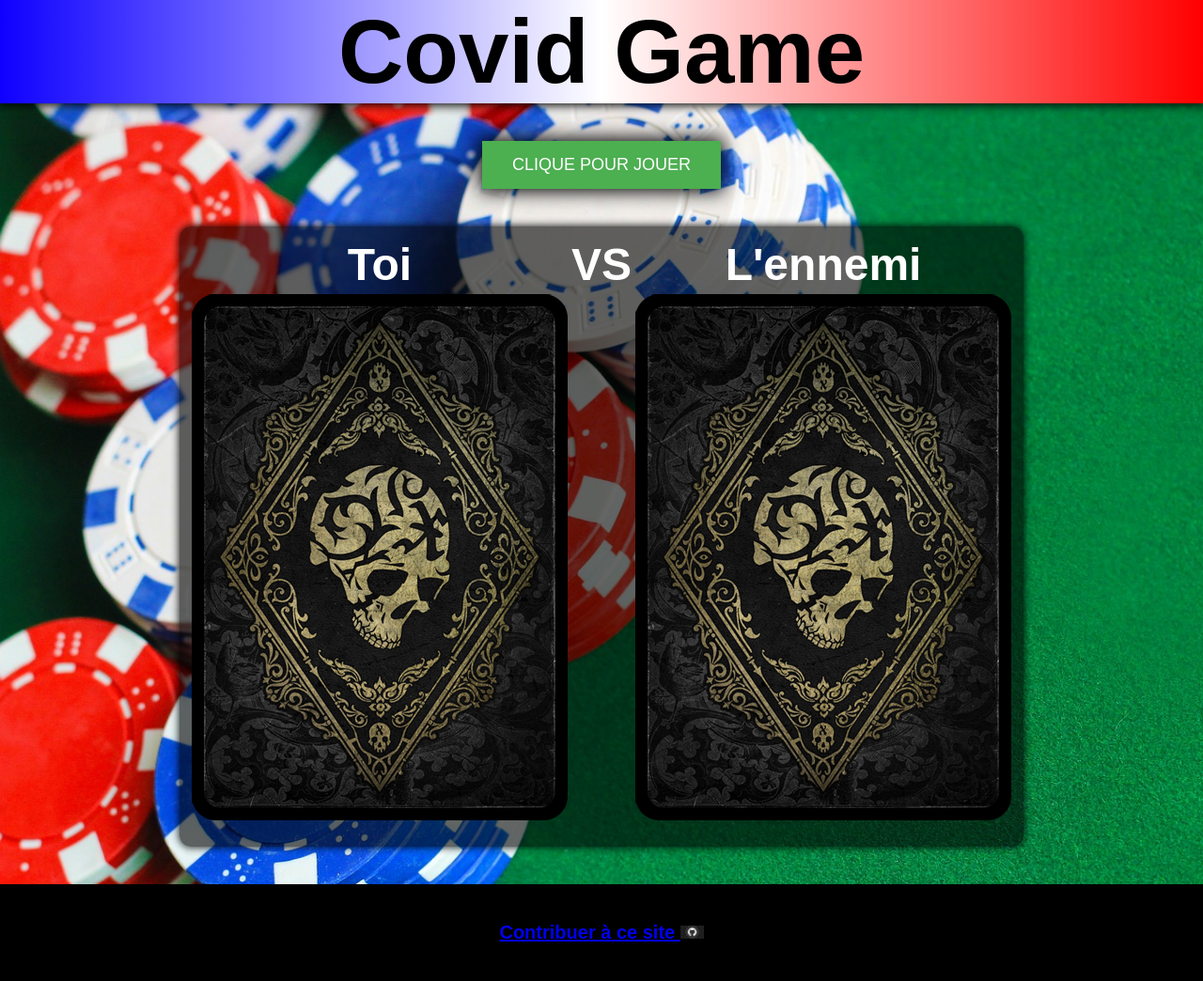
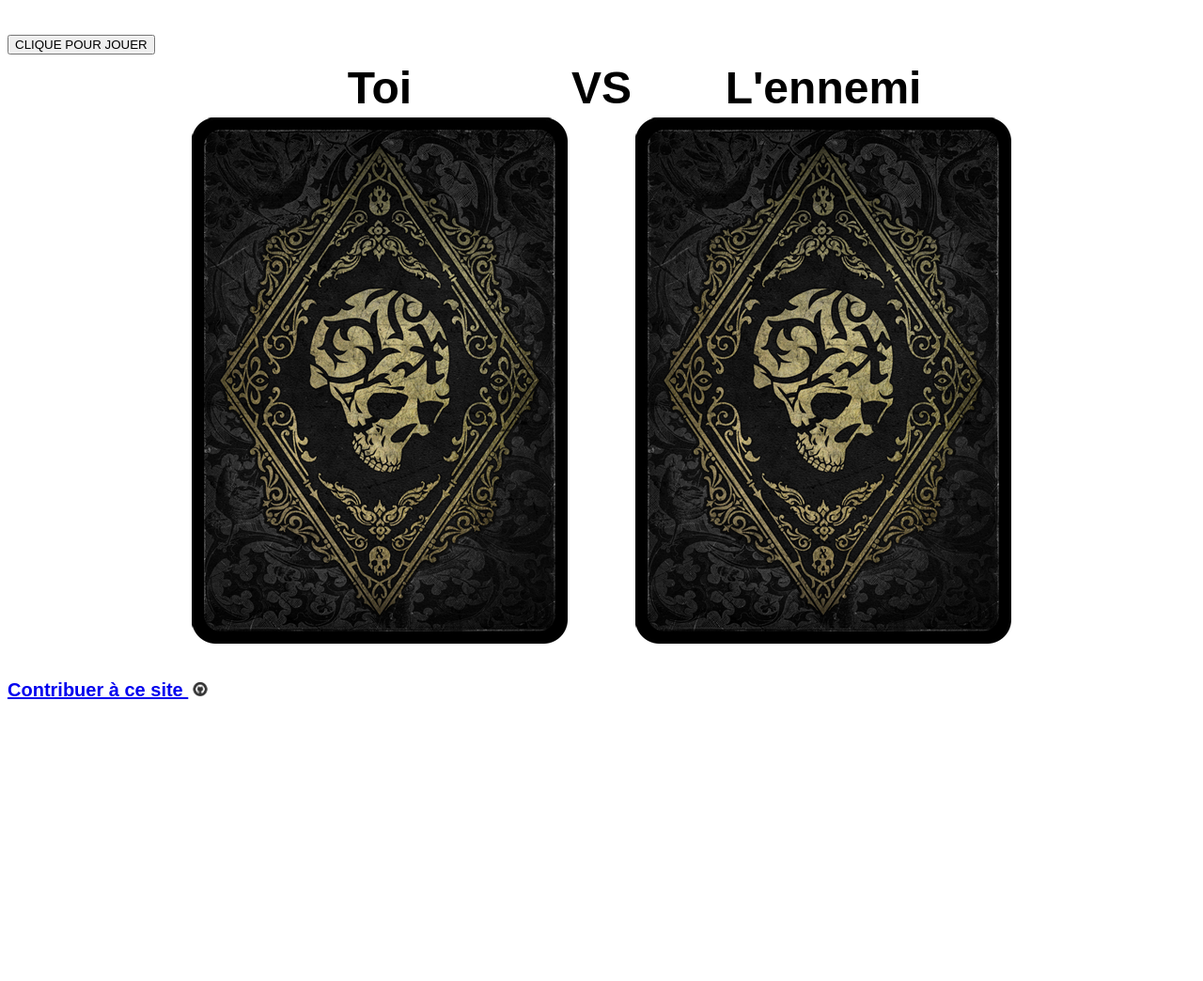
Before and after one commit to podzit/CovidGame, a PHP site: page / in a window 1280 px wide. Shown: the whole page at 94% size. After the commit the page ends 744 px from the top, so only its background shows below. Run offline with PHP 8.4, Linux system fonts and the light colour scheme.

Commit message:
alignement de la branche main sur la prod

```diff
--- a/assets/main.css
+++ b/assets/main.css
@@ -1,52 +1,24 @@
 /* Style pour les boutons */
-
-html, body {
-  padding: 0;
-  margin: 0;
-}
 
 body {
   font-size: 3rem;
   font-weight: bold;
   font-family: sans-serif;
-  background-image: url("background.jpg");
-  background-repeat: no-repeat;
-  background-size: cover;
-  background-color: black;
 }
 
-h1 {
+section {
   text-align: center;
-  margin: 0;
-  background: rgb(14,0,255);
-  background: linear-gradient(90deg, rgba(14,0,255,1) 0%, rgba(255,255,255,1) 50%, rgba(255,0,0,1) 100%);
-  box-shadow: 0px 0px 10px 2px #000;
-}
-
-main {
-  text-align: center;
-}
-
-footer {
-  text-align: center;
-  background-color: black;
-  padding: 20px;
-  margin-top: 40px;
 }
 
 table {
   width: 50%;
+  height: 18px;
   margin: auto;
-  background-color: rgba(0, 0, 0, 0.6);
-  border-radius: 12px;
-  padding: 10px;
-  color: white;
-  box-shadow: 0px 0px 10px #000;
 }
 table td.side { width: 25%; text-align: center; height: 18px; }
 table td.middle { width: 5%; text-align: center; }
 
-button {
+.button {
   border: none;
   color: white;
   padding: 15px 32px;
@@ -54,12 +26,9 @@ button {
   text-decoration: none;
   display: inline-block;
   font-size: 18px;
-  margin-top: 40px;
-  margin-bottom: 40px;
+  margin: 4px 2px;
   cursor: pointer;
-  background-color: #4CAF50;
-  box-shadow: 0px 0px 20px 3px #000;
 }
-button:hover {
-   background-color: #008CBA;
-}
+
+.button1 {background-color: #008CBA;} /* Blue */
+.button2 {background-color: #4CAF50;} /* Green */
--- a/index.html
+++ b/index.html
@@ -43,7 +43,6 @@
   <body>
     <div id="audio"></div>
     <main>
-      <h1>Covid Game</h1>
       <button id="bouton">
         CLIQUE POUR JOUER
       </button>
```
Also changed, not shown: favicon.ico (added).
